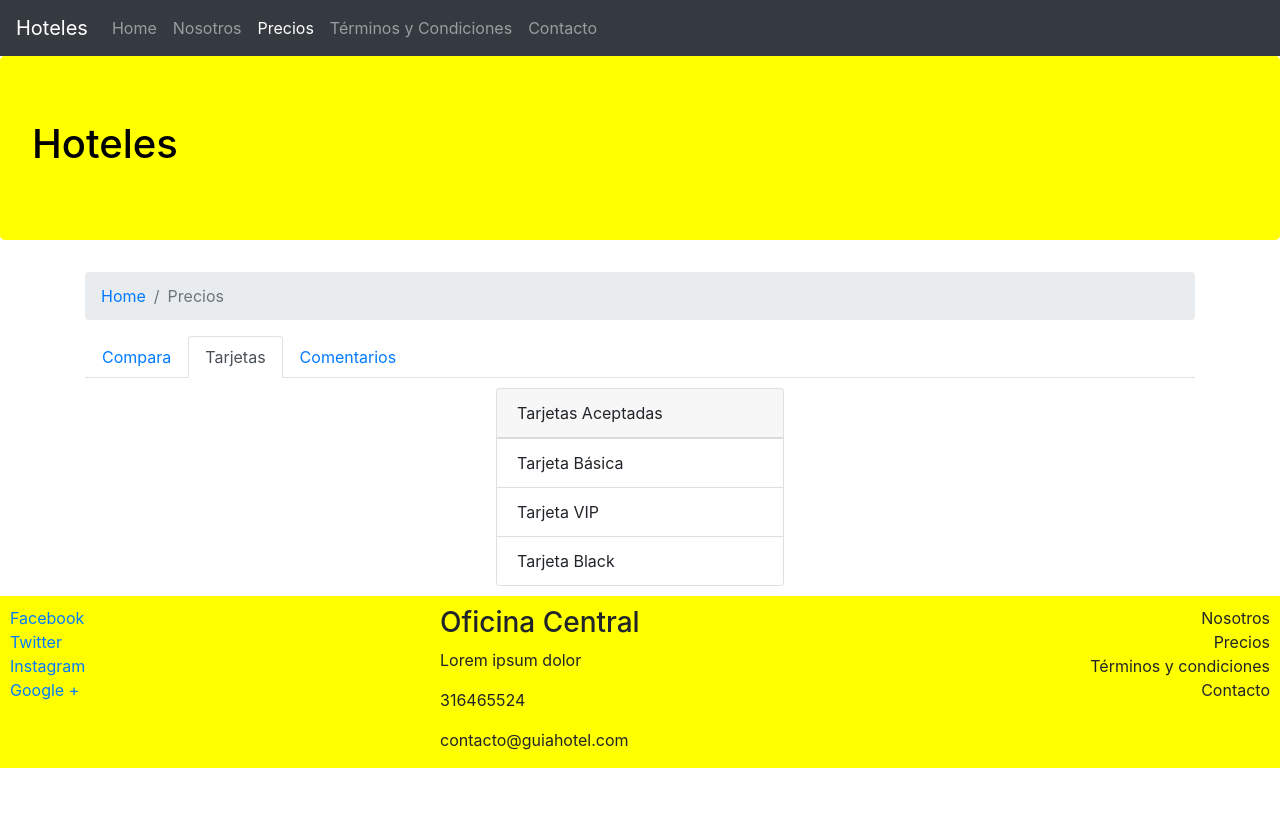
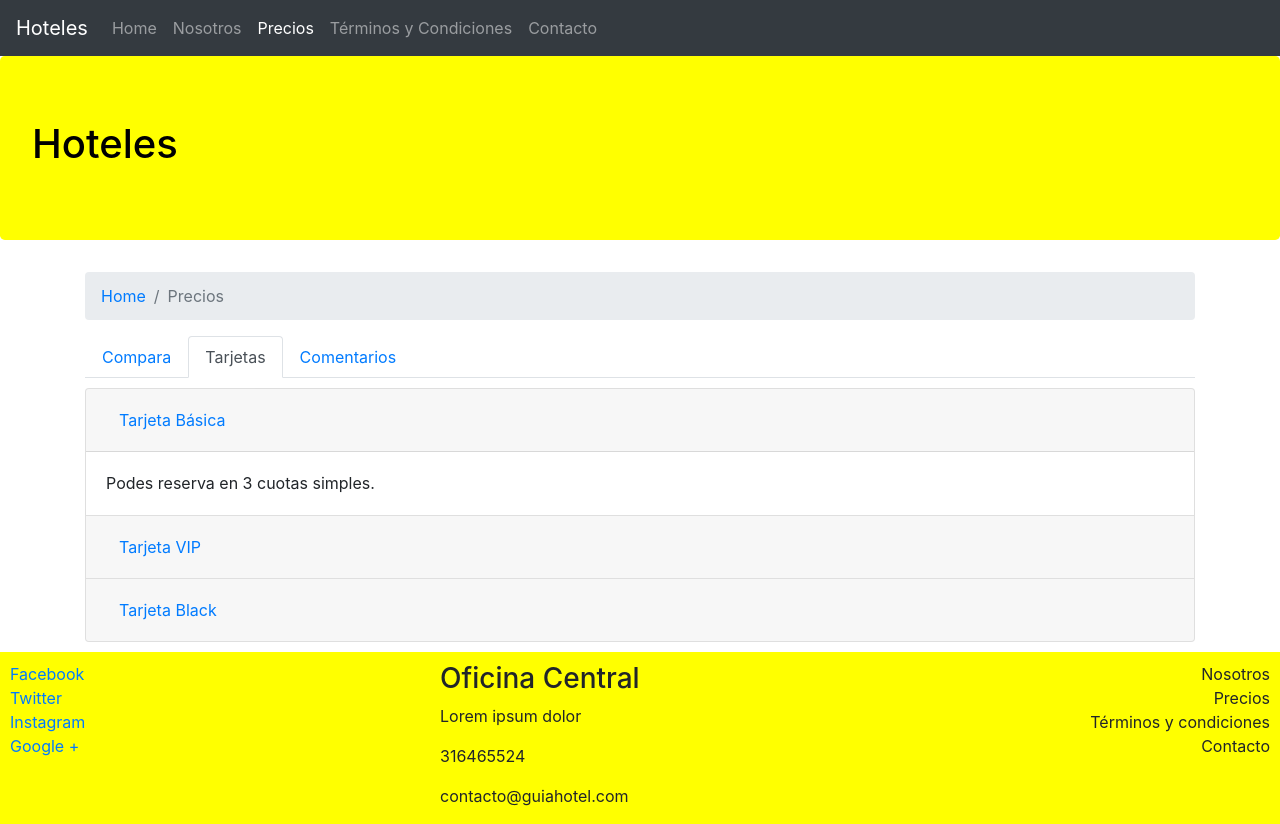
Before and after one commit to jamythariza/FullStack_Coursera, a website: page precios.html in a window 1280 px wide. Both pictures are taken after a click on the tab "Tarjetas". Before the commit the page ends 800 px from the top, so only its background shows below. Drawn offline with nearby package versions, Linux system fonts and the light colour scheme; a web font is replaced by a local one.

Commit message:
Cración de acordeon.

```diff
--- a/precios.html
+++ b/precios.html
@@ -66,6 +66,7 @@
     </ul>
     <div class="tab-content" id="myTabContent">
       <div class="tab-pane fade show active" id="compara" role="tabpanel" aria-labelledby="compara-tab">
+
         <div class="table-responsive">
           <table class="table table-striped">
             <thead class="thead-dark">
@@ -125,16 +126,50 @@
         </div>
       </div>
       <div class="tab-pane fade" id="tarjetas" role="tabpanel" aria-labelledby="tarjetas-tab">
-        <div class="d-flex justify-content-center">
-          <div class="card" style="width: 18rem;">
-            <div class="card-header">
-              Tarjetas Aceptadas
+        <div class="accordion" id="accordionExample">
+          <div class="card">
+            <div class="card-header" id="headingOne">
+              <h5 class="mb-0">
+                <button class="btn btn-link" type="button" data-toggle="collapse" data-target="#collapseBasica" aria-expanded="true" aria-controls="collapseBasica">
+                  Tarjeta Básica
+                </button>
+              </h5>
             </div>
-            <ul class="list-group list-group-flush">
-              <li class="list-group-item">Tarjeta Básica</li>
-              <li class="list-group-item">Tarjeta VIP</li>
-              <li class="list-group-item">Tarjeta Black</li>
-            </ul>
+            <div id="collapseBasica" class="collapse show" aria-labelledby="headingOne" data-parent="#accordionExample">
+              <div class="card-body">
+                Podes reserva en 3 cuotas simples.
+              </div>
+            </div>
+          </div>
+          <div class="card">
+            <div class="card-header" id="headingTwo">
+              <h5 class="mb-0">
+                <button class="btn btn-link collapsed" type="button" data-toggle="collapse" data-target="#collapsevip" aria-expanded="false" aria-controls="collapsevip">
+                  Tarjeta VIP
+                </button>
+              </h5>
+            </div>
+            <div id="collapsevip" class="collapse" aria-labelledby="headingTwo" data-parent="#accordionExample">
+              <div class="card-body">
+                Podes reservar en 6 cuotas sin interé
+                Al llegar, recibirás una canasta de obsequios para disfruta con tu familia.
+              </div>
+            </div>
+          </div>
+          <div class="card">
+            <div class="card-header" id="headingThree">
+              <h5 class="mb-0">
+                <button class="btn btn-link collapsed" type="button" data-toggle="collapse" data-target="#collapseBlack" aria-expanded="false" aria-controls="collapseBlack">
+                  Tarjeta Black
+                </button>
+              </h5>
+            </div>
+            <div id="collapseBlack" class="collapse" aria-labelledby="headingThree" data-parent="#accordionExample">
+              <div class="card-body">
+                Podes reservar en 12 cuotas sin interé
+                Al llegar, recibirás una canasta de obsequios para disfruta con tu familia.
+              </div>
+            </div>
           </div>
         </div>
       </div>
```
Also changed, not shown: contacto.html (+2 -2 lines), index.html (+8 -5 lines).
